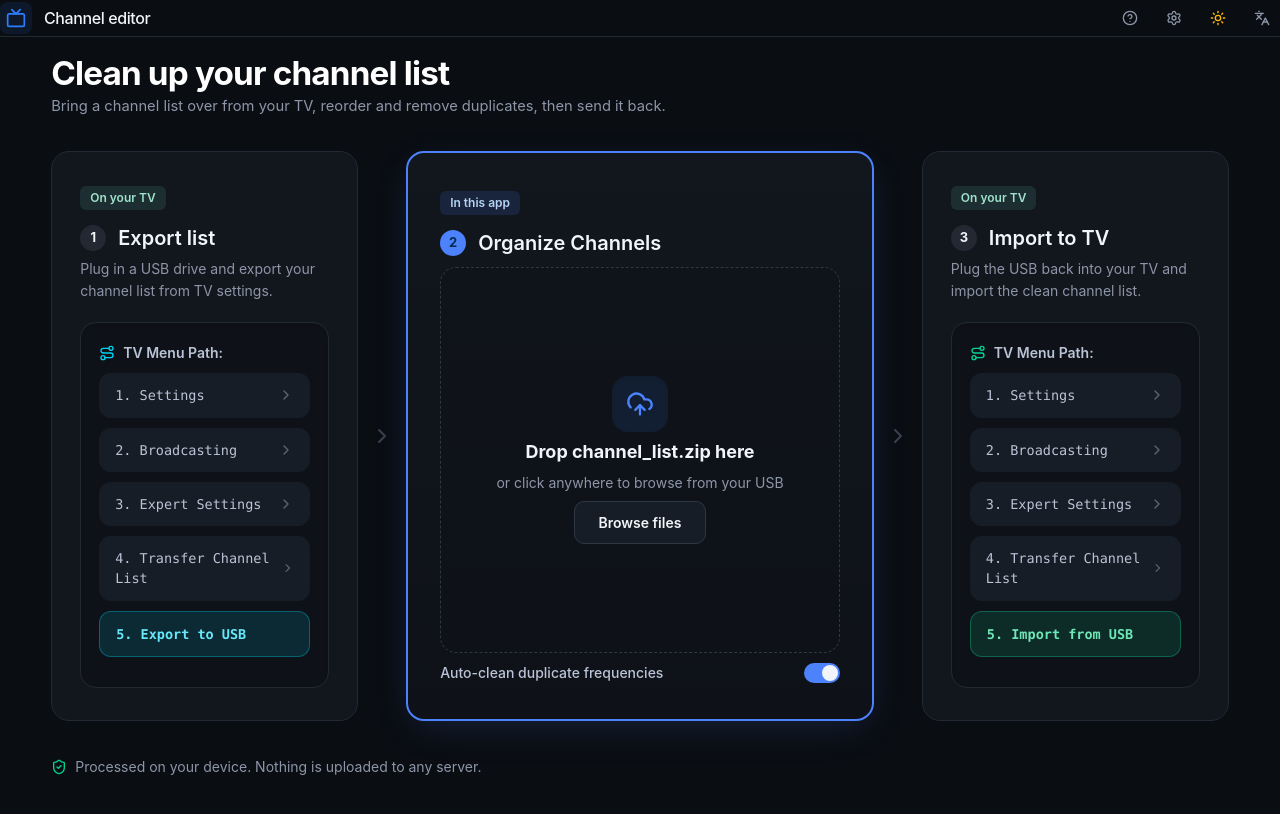
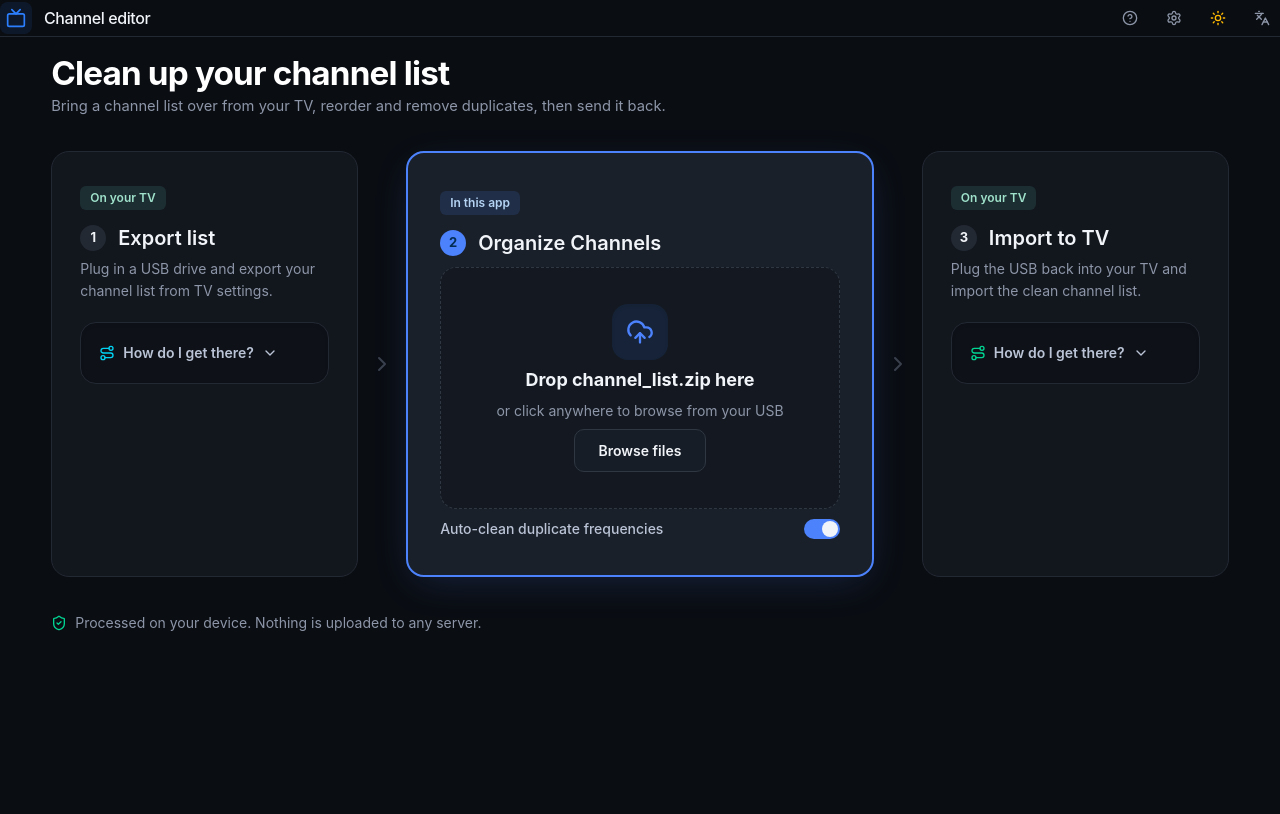
Before and after one commit to sam7Muhammad/channel-editor, a React (Vite) app: page / in a window 1280 px wide. Shown: the top 814 px of the page. Built offline with nearby package versions, Linux system fonts and the light colour scheme.

Commit message:
feat: simplify TV menu paths and elevate center card background

```diff
--- a/src/components/FileUploader.tsx
+++ b/src/components/FileUploader.tsx
@@ -1,5 +1,5 @@
-import React, { useRef, useState } from 'react';
-import { UploadCloud, ChevronRight, Route, ShieldCheck, Sparkles } from 'lucide-react';
+import React, { useRef, useState, useEffect } from 'react';
+import { UploadCloud, ChevronRight, ChevronDown, Route, ShieldCheck, Sparkles } from 'lucide-react';
 import { translations } from '../utils/i18n';
 
 interface FileUploaderProps {
@@ -16,7 +16,52 @@ export const FileUploader: React.FC<FileUploaderProps> = ({
   const t = translations[language];
   const [isDragging, setIsDragging] = useState(false);
   const [autoCleanDuplicates, setAutoCleanDuplicates] = useState(true);
+  const [isExportPathExpanded, setIsExportPathExpanded] = useState(true);
+  const [isImportPathExpanded, setIsImportPathExpanded] = useState(true);
+  const [hasInitializedState, setHasInitializedState] = useState(false);
   const fileInputRef = useRef<HTMLInputElement>(null);
+
+  useEffect(() => {
+    const isMobile = window.innerWidth < 960;
+    const hasVisited = localStorage.getItem('channelEditor.hasVisited');
+    const exportState = localStorage.getItem('channelEditor.menuPath.export');
+    const importState = localStorage.getItem('channelEditor.menuPath.import');
+
+    if (!hasVisited) {
+      localStorage.setItem('channelEditor.hasVisited', 'true');
+    }
+
+    if (isMobile) {
+      // Mobile always starts collapsed regardless of memory
+      setIsExportPathExpanded(false);
+      setIsImportPathExpanded(false);
+    } else {
+      if (!hasVisited) {
+        // First ever visit on desktop: expanded
+        setIsExportPathExpanded(true);
+        setIsImportPathExpanded(true);
+      } else {
+        // Returning visitor: collapsed by default, UNLESS explicitly saved as expanded
+        setIsExportPathExpanded(exportState === 'expanded');
+        setIsImportPathExpanded(importState === 'expanded');
+      }
+    }
+    setHasInitializedState(true);
+  }, []);
+
+  const toggleExportPath = () => {
+    const next = !isExportPathExpanded;
+    setIsExportPathExpanded(next);
+    localStorage.setItem('channelEditor.menuPath.export', next ? 'expanded' : 'collapsed');
+    localStorage.setItem('channelEditor.hasVisited', 'true');
+  };
+
+  const toggleImportPath = () => {
+    const next = !isImportPathExpanded;
+    setIsImportPathExpanded(next);
+    localStorage.setItem('channelEditor.menuPath.import', next ? 'expanded' : 'collapsed');
+    localStorage.setItem('channelEditor.hasVisited', 'true');
+  };
 
   const handleDragOver = (e: React.DragEvent) => {
     e.preventDefault();
@@ -105,13 +150,22 @@ export const FileUploader: React.FC<FileUploaderProps> = ({
 
           {/* Dedicated Padded Instruction Box */}
           <div className="step-path-box shadow-inner">
-            <div className="flex items-center gap-2 text-sm font-semibold text-[#BAC4D6] mb-3">
-              <Route className="w-4 h-4 text-cyan-400" />
-              <span>{language === 'ar' ? 'مسار القائمة في الشاشة:' : 'TV Menu Path:'}</span>
-            </div>
+            <button
+              className="flex items-center gap-2 text-sm font-semibold text-[#BAC4D6] w-full text-left focus:outline-none focus:ring-2 focus:ring-blue-500 rounded"
+              onClick={toggleExportPath}
+              aria-expanded={isExportPathExpanded}
+              aria-controls="export-path-list"
+            >
+              <Route className="w-4 h-4 text-cyan-400 shrink-0" />
+              <span>{language === 'ar' ? 'كيف أصل إلى هناك؟' : 'How do I get there?'}</span>
+              <ChevronDown className={`w-4 h-4 ml-auto shrink-0 transition-transform ${isExportPathExpanded ? 'rotate-180' : ''}`} />
+            </button>
 
             {/* Spacious Step Pills */}
-            <div>
+            <div
+              id="export-path-list"
+              className={`overflow-hidden transition-all duration-300 ${isExportPathExpanded ? 'max-h-64 mt-3 opacity-100' : 'max-h-0 opacity-0'}`}
+            >
               {[
                 language === 'ar' ? '1. الإعدادات (Settings)' : '1. Settings',
                 language === 'ar' ? '2. البث (Broadcasting)' : '2. Broadcasting',
@@ -124,7 +178,6 @@ export const FileUploader: React.FC<FileUploaderProps> = ({
                   className={`step-path-item ${idx === 4 ? 'active' : ''}`}
                 >
                   <span>{step}</span>
-                  {idx < 4 && <ChevronRight className="w-4 h-4 text-[#5B6472] rtl:rotate-180" />}
                 </div>
               ))}
             </div>
@@ -248,13 +301,22 @@ export const FileUploader: React.FC<FileUploaderProps> = ({
 
           {/* Dedicated Padded Instruction Box */}
           <div className="step-path-box shadow-inner">
-            <div className="flex items-center gap-2 text-sm font-semibold text-[#BAC4D6] mb-3">
-              <Route className="w-4 h-4 text-emerald-400" />
-              <span>{language === 'ar' ? 'مسار الاستيراد في الشاشة:' : 'TV Menu Path:'}</span>
-            </div>
+            <button
+              className="flex items-center gap-2 text-sm font-semibold text-[#BAC4D6] w-full text-left focus:outline-none focus:ring-2 focus:ring-blue-500 rounded"
+              onClick={toggleImportPath}
+              aria-expanded={isImportPathExpanded}
+              aria-controls="import-path-list"
+            >
+              <Route className="w-4 h-4 text-emerald-400 shrink-0" />
+              <span>{language === 'ar' ? 'كيف أصل إلى هناك؟' : 'How do I get there?'}</span>
+              <ChevronDown className={`w-4 h-4 ml-auto shrink-0 transition-transform ${isImportPathExpanded ? 'rotate-180' : ''}`} />
+            </button>
 
             {/* Spacious Step Pills */}
-            <div>
+            <div
+              id="import-path-list"
+              className={`overflow-hidden transition-all duration-300 ${isImportPathExpanded ? 'max-h-64 mt-3 opacity-100' : 'max-h-0 opacity-0'}`}
+            >
               {[
                 language === 'ar' ? '1. الإعدادات (Settings)' : '1. Settings',
                 language === 'ar' ? '2. البث (Broadcasting)' : '2. Broadcasting',
@@ -267,7 +329,6 @@ export const FileUploader: React.FC<FileUploaderProps> = ({
                   className={`step-path-item ${idx === 4 ? 'active-import' : ''}`}
                 >
                   <span>{step}</span>
-                  {idx < 4 && <ChevronRight className="w-4 h-4 text-[#5B6472] rtl:rotate-180" />}
                 </div>
               ))}
             </div>
--- a/src/styles/index.css
+++ b/src/styles/index.css
@@ -127,7 +127,7 @@ body[dir="rtl"] {
 
 .step-card.main {
   border: 2px solid var(--accent-blue);
-  background: linear-gradient(180deg, rgba(18, 22, 29, 1) 0%, rgba(14, 18, 24, 1) 100%);
+  background: #1A202A;
   box-shadow: 0 10px 40px -10px rgba(76, 130, 251, 0.22);
   padding: 36px 32px;
 }
@@ -192,36 +192,18 @@ body[dir="rtl"] {
 }
 
 .step-card .step-path-item {
-  padding: 12px 16px;
-  margin-top: 10px;
-  margin-bottom: 10px;
-  border-radius: 12px;
+  padding: 6px 0;
   font-family: ui-monospace, SFMono-Regular, Menlo, Monaco, Consolas, monospace;
-  font-size: 13.5px;
-  display: flex;
-  align-items: center;
-  justify-content: space-between;
-  background-color: #171D26;
-  color: #BAC4D6;
-  transition: background-color 0.15s ease;
-}
-
-.step-card .step-path-item:hover {
-  background-color: #1C232E;
+  font-size: 12px;
+  color: #8D96A8;
 }
 
 .step-card .step-path-item.active {
-  background-color: rgba(6, 182, 212, 0.15);
   color: #67e8f9;
-  font-weight: 700;
-  border: 1px solid rgba(6, 182, 212, 0.4);
 }
 
 .step-card .step-path-item.active-import {
-  background-color: rgba(16, 185, 129, 0.15);
   color: #6ee7b7;
-  font-weight: 700;
-  border: 1px solid rgba(16, 185, 129, 0.4);
 }
 
 /* Dropzone */
```
